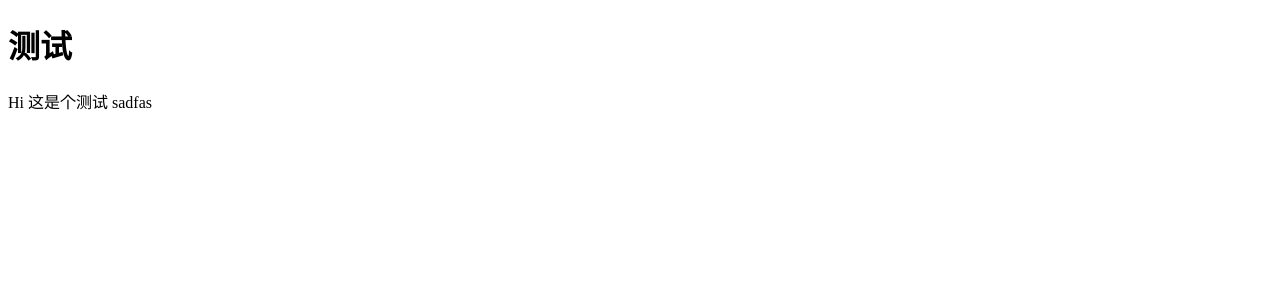
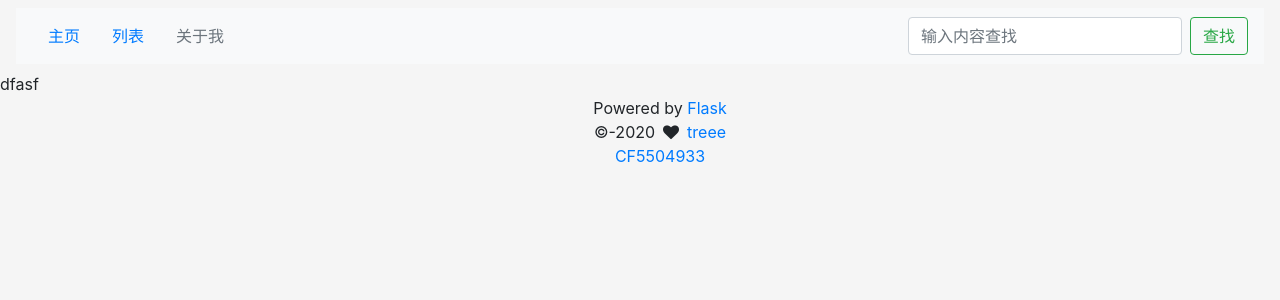
Before and after one commit to jiazifa/blog, a Flask app: page /index in a window 1280 px wide. Shown: the top 300 px of the page. Run offline with Flask 2, Linux system fonts and the light colour scheme; some libraries are stand-ins or nearby versions.

Commit message:
<feature>: <favicon>
<body>

<footer>

```diff
--- a/server/app/templates/index.html
+++ b/server/app/templates/index.html
@@ -1,31 +1,6 @@
-<!DOCTYPE html>
-<html lang="en">
+{% extends "_page.html" %}
 
-<head>
-    <meta charset="UTF-8">
-    <meta name="viewport" content="width=device-width, initial-scale=1.0">
-    <script src="https://unpkg.com/babel-standalone@6/babel.min.js"></script>
-
-    <script src="https://unpkg.com/react@16/umd/react.development.js" crossorigin></script>
-    <script src="https://unpkg.com/react-dom@16/umd/react-dom.development.js" crossorigin></script>
-    <!-- <script src="https://unpkg.com/react@16/umd/react.production.min.js" crossorigin></script>
-    <script src="https://unpkg.com/react-dom@16/umd/react-dom.production.min.js" crossorigin></script> -->
-    <title>后台管理</title>
-</head>
-
-<body>
-    <h1>测试</h1>
-    <div id="app"></div>
-</body>
-<script type="text/babel">
-    class Hello extends React.Component {
-        render() {
-            return <div>Hi 这是个测试 {{name}} </div>
-        }
-    }
-
-    const container = document.querySelector("#app");
-    ReactDOM.render(<Hello/>, container);
-</script>
-
-</html>
+<!-- page body -->
+{% block pagebody %}
+dfasf
+{% endblock %}
--- a/server/app/templates/partials/_nav.html
+++ b/server/app/templates/partials/_nav.html
@@ -1,5 +1,4 @@
 <nav class="navbar container-fluid navbar-expand-lg navbar-light bg-light">
-  <a class="navbar-brand" href="#">{{ g.site.title }}</a>
 
   <ul class="nav">
     <li class="nav-item active">
@@ -13,7 +12,7 @@
     </li>
   </ul>
 
-  <form class="form-inline justify-content-end">
+  <form class="nav form-inline justify-content-end">
     <input class="form-control mr-sm-2" type="search" placeholder="输入内容查找" aria-label="Search">
     <button class="btn btn-outline-success my-2 my-sm-0" type="submit">查找</button>
   </form>
--- a/server/app/views.py
+++ b/server/app/views.py
@@ -1,7 +1,7 @@
 # -*- coding: utf-8 -*-
 
 from typing import Optional, Any, Dict, List, Tuple
-from flask import request, Flask, g, render_template
+from flask import request, Flask, g, current_app, render_template, send_from_directory
 from flask.views import MethodView
 
 def load_site_config():
@@ -13,6 +13,9 @@ def load_site_config():
             "url": "http://sfaf",
             "owner": "treee",
         }
+
+def favicon_ico():
+    return current_app.send_static_file("images/favicon.ico")
 
 def not_found(error: Exception) -> Tuple[str, int]:
     return render_template("404.html"), 404
@@ -28,6 +31,7 @@ class IndexView(MethodView):
 def init_app(app: Flask) -> None:
     app.add_url_rule('/index', view_func=IndexView.as_view('home'))
     app.add_url_rule('/<string:file>', view_func=Dev.as_view('dev'))
+    app.add_url_rule('/favicon.ico', view_func=favicon_ico)
 
     app.register_error_handler(404, not_found)
     app.before_request(load_site_config)
```
Also changed, not shown: server/app/templates/index_r.html (added, +31 -0 lines), server/app/static/images/favicon.ico (added).
